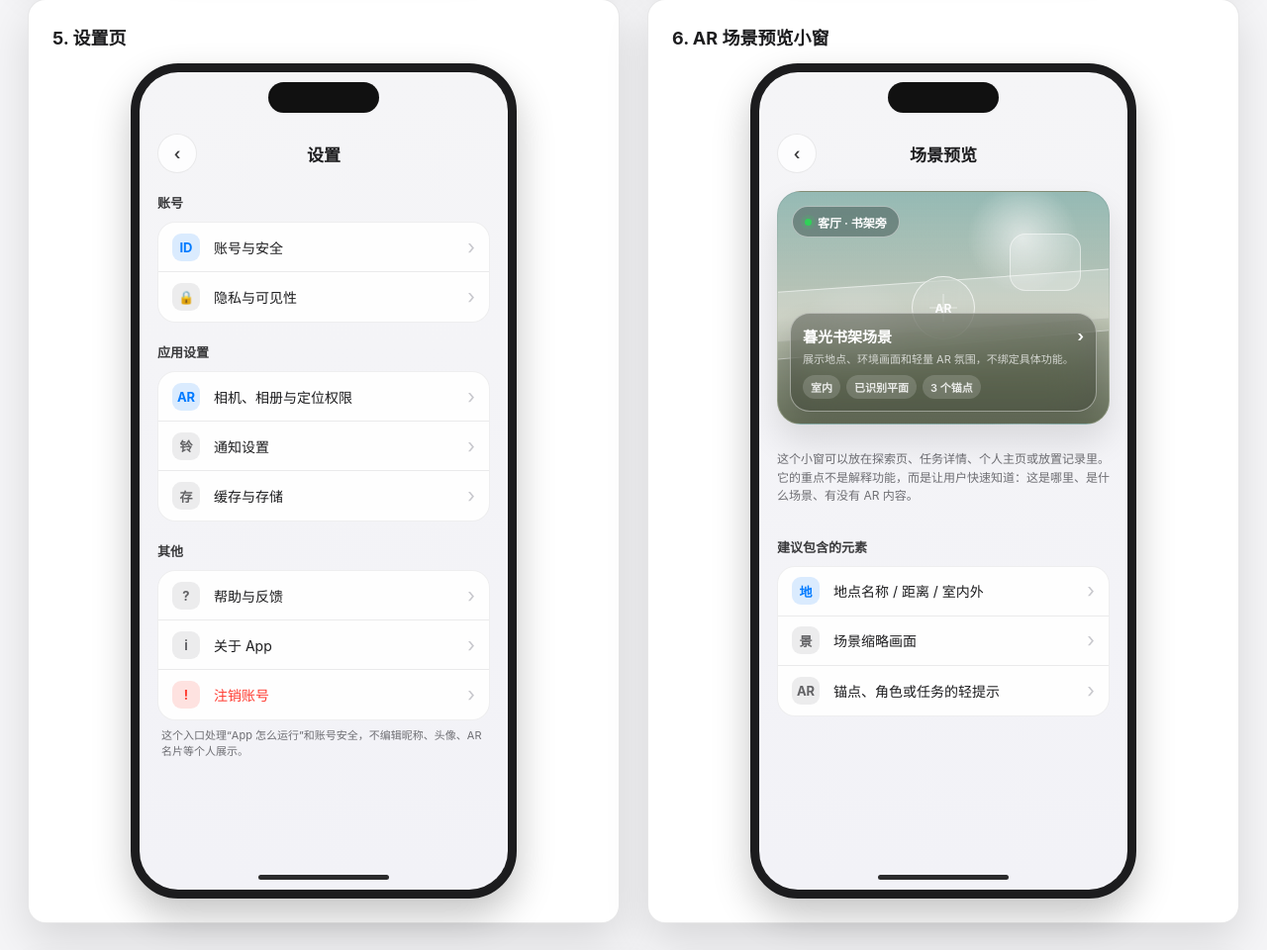
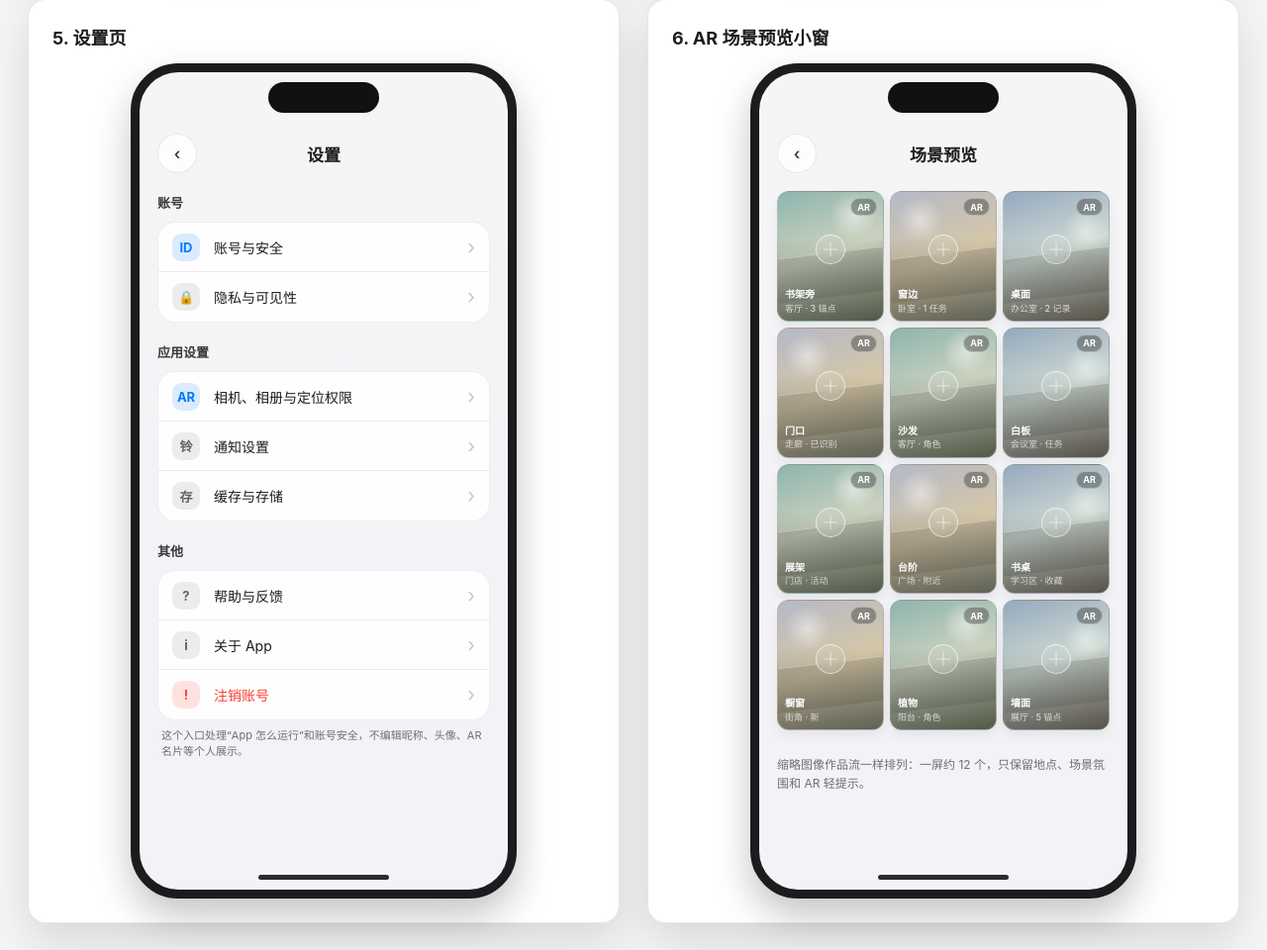
Before and after one commit to A1m0nd-bao/ui-ar-ar, a plain HTML site: page outputs/ar_mobile_wireframe.html in a window 1280 px wide. Shown: the part 2053-3013 px from the top of the page at 99% size. Drawn offline with Linux system fonts and the light colour scheme.

Commit message:
Refine scene preview grid

```diff
--- a/outputs/ar_mobile_wireframe.html
+++ b/outputs/ar_mobile_wireframe.html
@@ -1305,6 +1305,129 @@
       color: var(--muted);
       font-size: 12px;
       line-height: 1.55;
+    }
+
+    .scene-grid {
+      display: grid;
+      grid-template-columns: repeat(3, 1fr);
+      gap: 6px;
+    }
+
+    .scene-thumb {
+      position: relative;
+      aspect-ratio: 1 / 1.22;
+      overflow: hidden;
+      border-radius: 12px;
+      border: 1px solid rgba(60,60,67,0.08);
+      background:
+        radial-gradient(circle at 72% 18%, rgba(255,255,255,0.52), transparent 18%),
+        linear-gradient(160deg, #8eb5ae 0%, #ccd2bf 48%, #7b876d 100%);
+      box-shadow: 0 6px 12px rgba(0,0,0,0.06);
+    }
+
+    .scene-thumb:nth-child(2n) {
+      background:
+        radial-gradient(circle at 28% 22%, rgba(255,255,255,0.48), transparent 18%),
+        linear-gradient(160deg, #b5b9c8 0%, #d6c7a7 52%, #8f9481 100%);
+    }
+
+    .scene-thumb:nth-child(3n) {
+      background:
+        radial-gradient(circle at 78% 30%, rgba(255,255,255,0.44), transparent 18%),
+        linear-gradient(160deg, #95a9bf 0%, #cdd9d2 48%, #837c6d 100%);
+    }
+
+    .scene-thumb::before {
+      content: "";
+      position: absolute;
+      left: -24%;
+      right: -24%;
+      bottom: 18%;
+      height: 34%;
+      transform: rotate(-7deg);
+      background: rgba(28,28,30,0.12);
+      border-top: 1px solid rgba(255,255,255,0.42);
+    }
+
+    .scene-thumb::after {
+      content: "";
+      position: absolute;
+      inset: 0;
+      background: linear-gradient(180deg, transparent 36%, rgba(0,0,0,0.34) 100%);
+    }
+
+    .scene-thumb-pin {
+      position: absolute;
+      left: 50%;
+      top: 45%;
+      z-index: 1;
+      width: 30px;
+      height: 30px;
+      transform: translate(-50%, -50%);
+      border-radius: 50%;
+      border: 1px solid rgba(255,255,255,0.62);
+      background: rgba(255,255,255,0.12);
+      backdrop-filter: blur(8px);
+      -webkit-backdrop-filter: blur(8px);
+    }
+
+    .scene-thumb-pin::before,
+    .scene-thumb-pin::after {
+      content: "";
+      position: absolute;
+      left: 50%;
+      top: 50%;
+      transform: translate(-50%, -50%);
+      background: rgba(255,255,255,0.58);
+    }
+
+    .scene-thumb-pin::before {
+      width: 14px;
+      height: 1px;
+    }
+
+    .scene-thumb-pin::after {
+      width: 1px;
+      height: 14px;
+    }
+
+    .scene-thumb-badge {
+      position: absolute;
+      right: 6px;
+      top: 6px;
+      z-index: 2;
+      height: 18px;
+      padding: 0 6px;
+      border-radius: 999px;
+      display: inline-flex;
+      align-items: center;
+      color: white;
+      font-size: 9px;
+      font-weight: 700;
+      background: rgba(28,28,30,0.36);
+      border: 1px solid rgba(255,255,255,0.38);
+      backdrop-filter: blur(12px);
+      -webkit-backdrop-filter: blur(12px);
+    }
+
+    .scene-thumb-label {
+      position: absolute;
+      left: 7px;
+      right: 7px;
+      bottom: 7px;
+      z-index: 2;
+      color: white;
+      font-size: 10px;
+      font-weight: 700;
+      line-height: 1.25;
+    }
+
+    .scene-thumb-label span {
+      display: block;
+      margin-top: 2px;
+      color: rgba(255,255,255,0.72);
+      font-size: 9px;
+      font-weight: 500;
     }
 
     .visibility-row {
@@ -1845,51 +1968,70 @@
               </div>
 
               <section class="scene-preview-layout">
-                <div class="scene-preview-card" aria-label="AR 场景预览组件">
-                  <div class="scene-shelf"></div>
-                  <div class="scene-floor"></div>
-                  <div class="scene-window-shape"></div>
-                  <div class="scene-location-pill">
-                    <span class="scene-location-dot"></span>
-                    <span>客厅 · 书架旁</span>
+                <div class="scene-grid" aria-label="AR 场景预览缩略图网格">
+                  <div class="scene-thumb">
+                    <span class="scene-thumb-badge">AR</span>
+                    <span class="scene-thumb-pin"></span>
+                    <div class="scene-thumb-label">书架旁<span>客厅 · 3 锚点</span></div>
                   </div>
-                  <div class="scene-pin">AR</div>
-                  <div class="scene-caption">
-                    <div class="scene-caption-title">
-                      <span>暮光书架场景</span>
-                      <span>›</span>
-                    </div>
-                    <div class="scene-caption-sub">展示地点、环境画面和轻量 AR 氛围，不绑定具体功能。</div>
-                    <div class="scene-chips">
-                      <span class="scene-chip">室内</span>
-                      <span class="scene-chip">已识别平面</span>
-                      <span class="scene-chip">3 个锚点</span>
-                    </div>
+                  <div class="scene-thumb">
+                    <span class="scene-thumb-badge">AR</span>
+                    <span class="scene-thumb-pin"></span>
+                    <div class="scene-thumb-label">窗边<span>卧室 · 1 任务</span></div>
                   </div>
-                </div>
-
-                <p class="scene-preview-note">这个小窗可以放在探索页、任务详情、个人主页或放置记录里。它的重点不是解释功能，而是让用户快速知道：这是哪里、是什么场景、有没有 AR 内容。</p>
-              </section>
-
-              <div class="section-title">
-                <span>建议包含的元素</span>
-              </div>
-              <section class="settings-group">
-                <div class="settings-row">
-                  <span class="settings-symbol">地</span>
-                  <span>地点名称 / 距离 / 室内外</span>
-                  <span class="chevron">›</span>
-                </div>
-                <div class="settings-row">
-                  <span class="settings-symbol gray">景</span>
-                  <span>场景缩略画面</span>
-                  <span class="chevron">›</span>
-                </div>
-                <div class="settings-row">
-                  <span class="settings-symbol gray">AR</span>
-                  <span>锚点、角色或任务的轻提示</span>
-                  <span class="chevron">›</span>
-                </div>
+                  <div class="scene-thumb">
+                    <span class="scene-thumb-badge">AR</span>
+                    <span class="scene-thumb-pin"></span>
+                    <div class="scene-thumb-label">桌面<span>办公室 · 2 记录</span></div>
+                  </div>
+                  <div class="scene-thumb">
+                    <span class="scene-thumb-badge">AR</span>
+                    <span class="scene-thumb-pin"></span>
+                    <div class="scene-thumb-label">门口<span>走廊 · 已识别</span></div>
+                  </div>
+                  <div class="scene-thumb">
+                    <span class="scene-thumb-badge">AR</span>
+                    <span class="scene-thumb-pin"></span>
+                    <div class="scene-thumb-label">沙发<span>客厅 · 角色</span></div>
+                  </div>
+                  <div class="scene-thumb">
+                    <span class="scene-thumb-badge">AR</span>
+                    <span class="scene-thumb-pin"></span>
+                    <div class="scene-thumb-label">白板<span>会议室 · 任务</span></div>
+                  </div>
+                  <div class="scene-thumb">
+                    <span class="scene-thumb-badge">AR</span>
+                    <span class="scene-thumb-pin"></span>
+                    <div class="scene-thumb-label">展架<span>门店 · 活动</span></div>
+                  </div>
+                  <div class="scene-thumb">
+                    <span class="scene-thumb-badge">AR</span>
+                    <span class="scene-thumb-pin"></span>
+                    <div class="scene-thumb-label">台阶<span>广场 · 附近</span></div>
+                  </div>
+                  <div class="scene-thumb">
+                    <span class="scene-thumb-badge">AR</span>
+                    <span class="scene-thumb-pin"></span>
+                    <div class="scene-thumb-label">书桌<span>学习区 · 收藏</span></div>
+                  </div>
+                  <div class="scene-thumb">
+                    <span class="scene-thumb-badge">AR</span>
+                    <span class="scene-thumb-pin"></span>
+                    <div class="scene-thumb-label">橱窗<span>街角 · 新</span></div>
+                  </div>
+                  <div class="scene-thumb">
+                    <span class="scene-thumb-badge">AR</span>
+                    <span class="scene-thumb-pin"></span>
+                    <div class="scene-thumb-label">植物<span>阳台 · 角色</span></div>
+                  </div>
+                  <div class="scene-thumb">
+                    <span class="scene-thumb-badge">AR</span>
+                    <span class="scene-thumb-pin"></span>
+                    <div class="scene-thumb-label">墙面<span>展厅 · 5 锚点</span></div>
+                  </div>
+                </div>
+
+                <p class="scene-preview-note">缩略图像作品流一样排列：一屏约 12 个，只保留地点、场景氛围和 AR 轻提示。</p>
               </section>
 
               <div class="home-indicator dark"></div>
```
